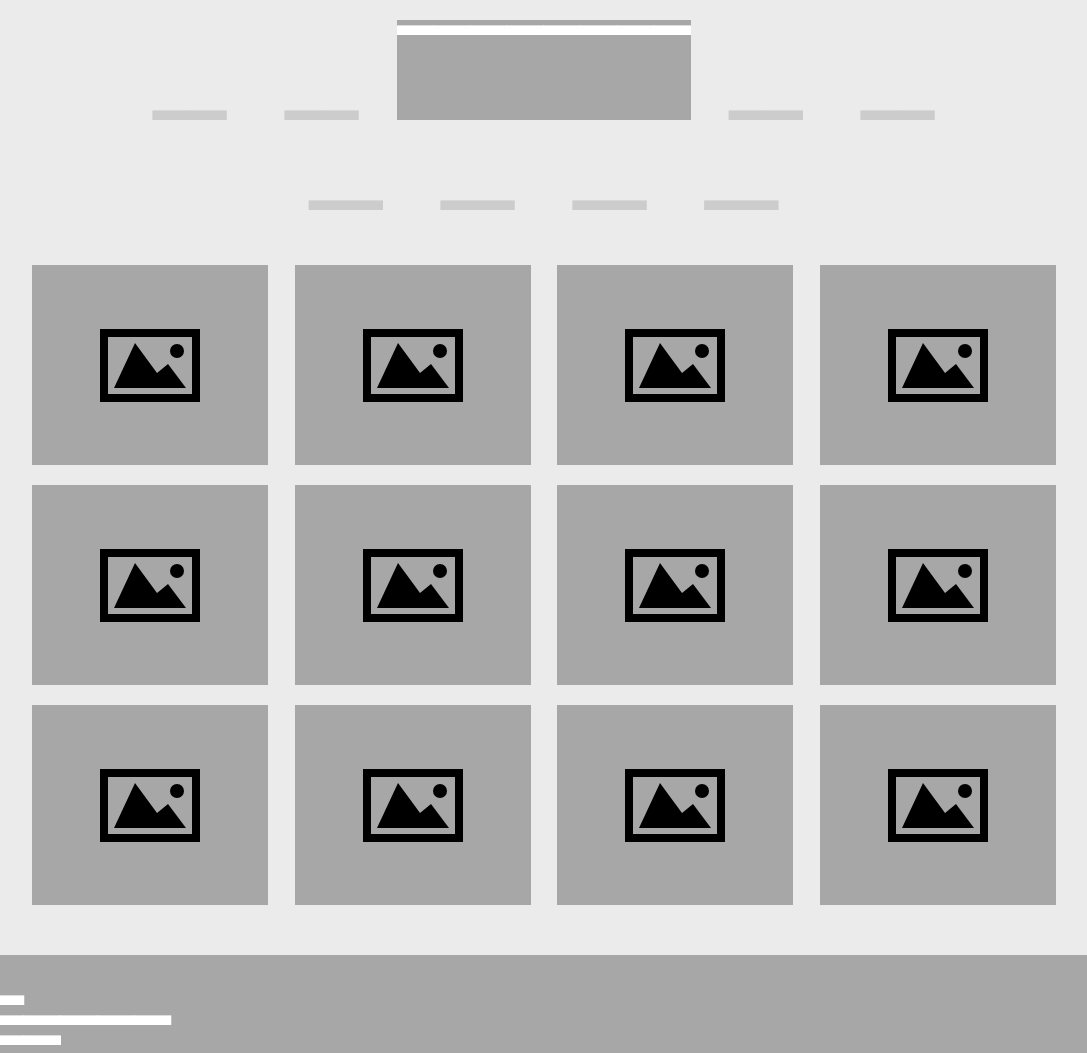
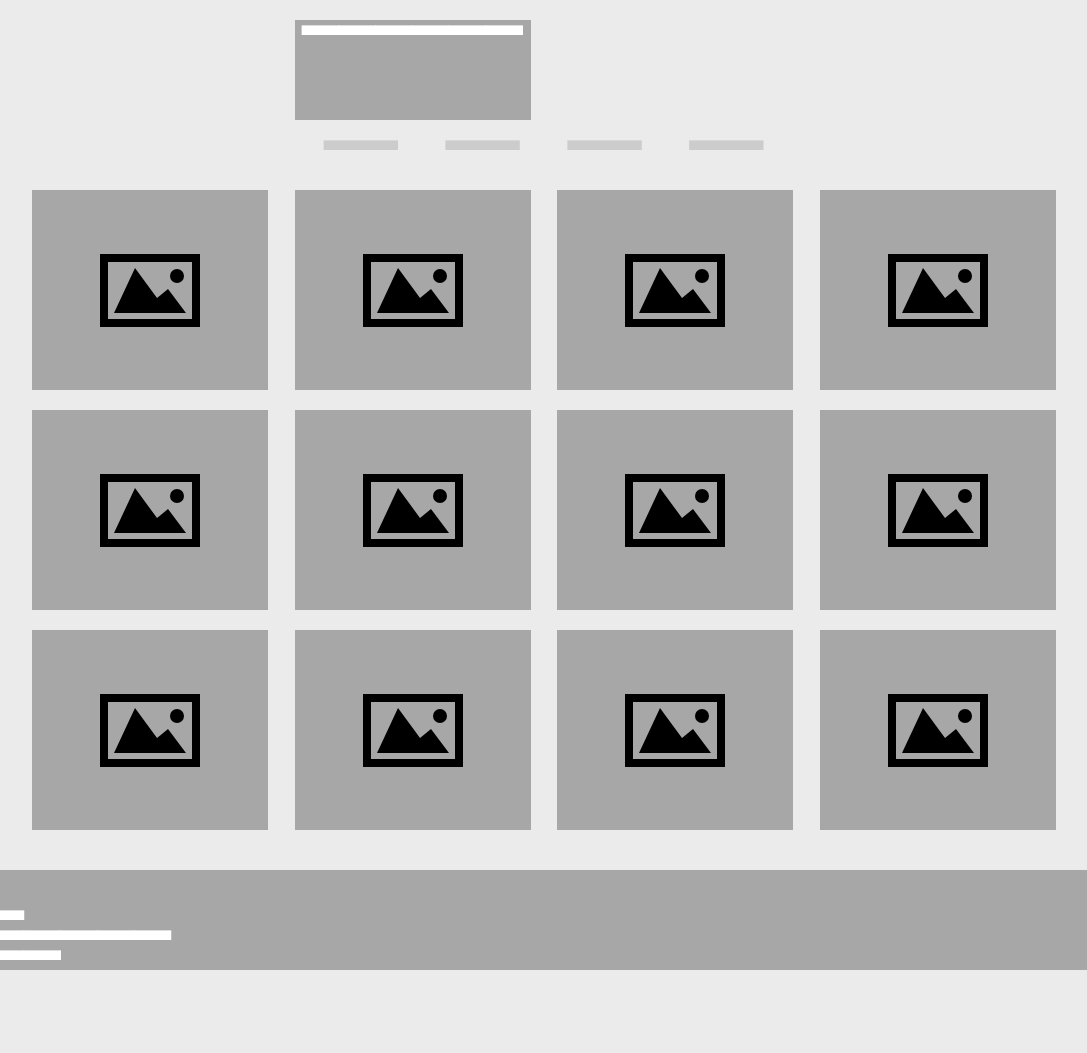
Before and after one commit to kelseygracebond/standouttalent, a plain HTML site: page index.html in a window 1280 px wide. Shown: the whole page, without its empty margins (96-1183 px from the left). After the commit the page ends 970 px from the top, so only its background shows below. Drawn offline with nearby package versions, Linux system fonts and the light colour scheme.

Commit message:
end of thursday

```diff
--- a/index.html
+++ b/index.html
@@ -23,13 +23,14 @@
 
 					<div class="row-fluid">
 
-								<nav class="box">
+                       <div data-description="Site Logo" class="box1 center height100 span3 offset3">kihjuy</div>
+
+								<nav class="box nav-gone">
 									<ul>
-                                    <li class="small padding center gray" data-description="Nav">as</li>
-                                   	<li class="small padding center gray" data-description="Nav">as</li>
-                                    <li><div data-description="Site Logo" class="box1 center height100">kihjuygf</div></li>
-                                    <li class="small padding center gray" data-description="Nav">as</li>
-                                    <li class="small padding center gray" data-description="Nav">as</li>
+                                    <li class="small padding center gray" data-description="Nav">a.</li>
+                                   	<li class="small padding center gray" data-description="Nav">a.</li>
+                                    <li class="small padding center gray" data-description="Nav">a.</li>
+                                    <li class="small padding center gray" data-description="Nav">a.</li>
                                     </ul>
 								</nav>
 
@@ -45,27 +46,6 @@
 
 
         <div class="content-wrapper">
-
-			<div class="section-wrapper">
-
-				<div class="container">
-
-                        	<div class="row-fluid">
-
-								<nav class="box">
-									<ul>
-                                    <li class="small padding center gray" data-description="subnav">as</li>
-                                   	<li class="small padding center gray" data-description="subnav">as</li>
-                                    <li class="small padding center gray" data-description="subnav">as</li>
-                                    <li class="small padding center gray" data-description="subnav">as</li>
-                                    </ul>
-								</nav>
-
-                             </div> <!--end row-fluid-->
-
-				</div> <!--end container-->
-
-			</div> <!--end section-wrapper-->
 
 			<div class="section-wrapper">
 
```
Also changed, not shown: css/bootstrap.css.
